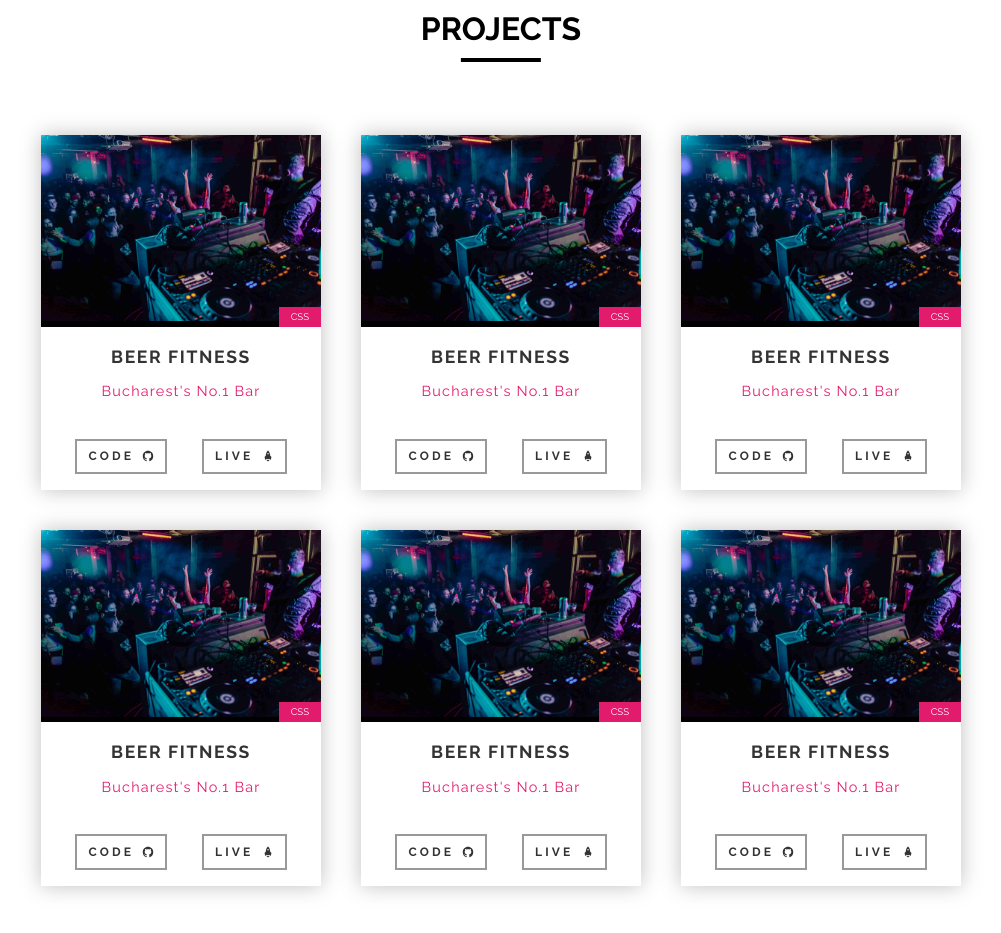
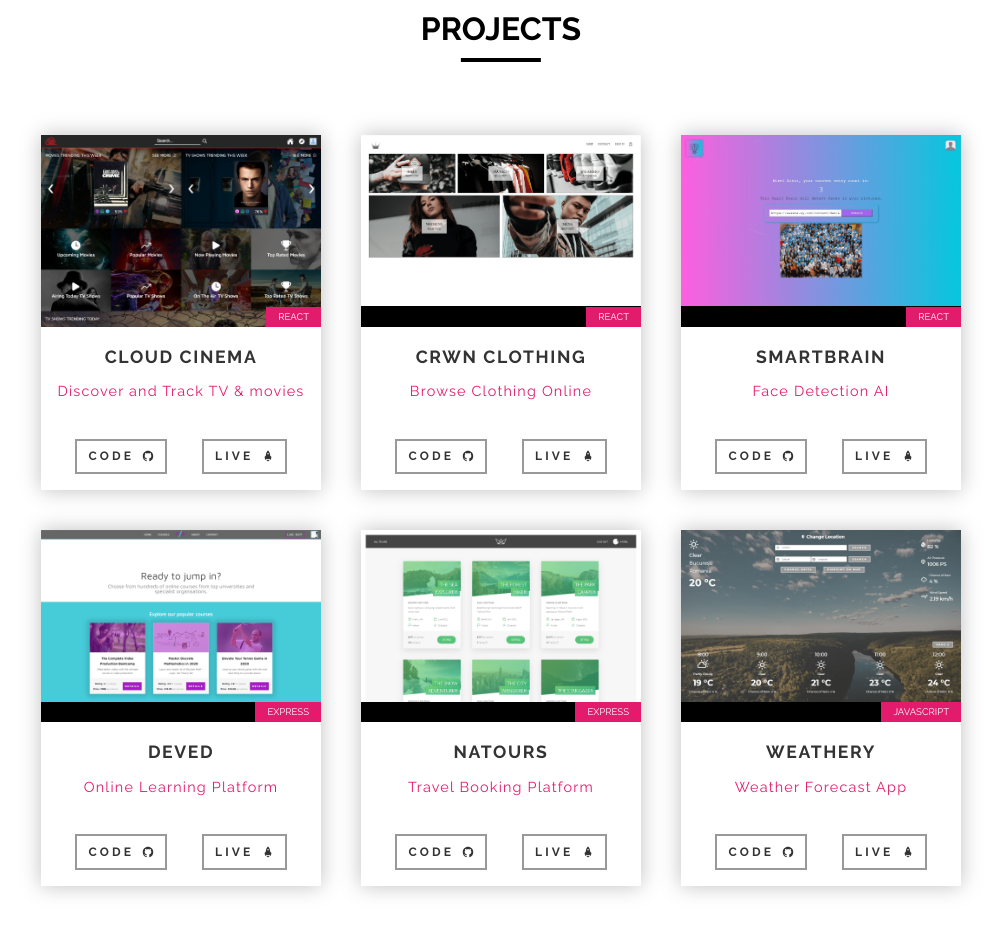
Before and after one commit to Ochanissi/Portofolio, a website: page index.html in a window 1280 px wide. Shown: the part 1751-2684 px from the top of the page, without its empty margins (139-1140 px from the left). Drawn offline with nearby package versions, Linux system fonts and the light colour scheme.

Commit message:
added the information and partial pictures of the project

```diff
--- a/index.html
+++ b/index.html
@@ -101,92 +101,92 @@
         <div class="projects__examples">
             <article class="card" data-aos="fade-up" data-aos-delay="0">
                 <div class="card__thumb">
-                    <a href="#" target="_blank"><img src="https://raw.githubusercontent.com/Ochanissi/Portofolio/master/img/project-1.jpg" class="card__img"></a>
+                    <a href="https://cloud-cinema.ochanissi.com/" target="_blank"><img src="./img/cloud-cinema.png" class="card__img"></a>
                 </div>
                 <div class="card__body">
-                    <div class="card__category">CSS</div>
-                    <div class="card__title"><a href="#" target="_blank"></a>Beer Fitness</a></div>
-                    <div class="card__subtitle">Bucharest's No.1 Bar</div>
-                    <p class="card__description">Beer Fitness is a bar and event space in the heart of the Old Town, Bucharest. Open 7 days a week.</p>
+                    <div class="card__category">React</div>
+                    <div class="card__title"><a href="https://cloud-cinema.ochanissi.com/" target="_blank">Cloud Cinema</a></div>
+                    <div class="card__subtitle">Discover and Track TV & movies</div>
+                    <p class="card__description">Cloud Cinema is a React application that keeps track of TV shows and movies you watch.</p>
                 </div>
                 <div class="card__footer">
-                    <a href="" target="_blank" class="btn btn__card">Code<ion-icon name="logo-github" class="btn__icon-gihub"></ion-icon></a>
-                    <a href="" target="_blank" class="btn btn__card">Live<ion-icon name="rocket" class="btn__icon-rocket"></ion-icon></a>
+                    <a href="https://github.com/Ochanissi/Cloud-Cinema" target="_blank" class="btn btn__card">Code<ion-icon name="logo-github" class="btn__icon-gihub"></ion-icon></a>
+                    <a href="https://cloud-cinema.ochanissi.com/" target="_blank" class="btn btn__card">Live<ion-icon name="rocket" class="btn__icon-rocket"></ion-icon></a>
                 </div>
             </article>
             <article class="card" data-aos="fade-up" data-aos-delay="150">
                 <div class="card__thumb">
-                    <a href="#" target="_blank"><img src="https://raw.githubusercontent.com/Ochanissi/Portofolio/master/img/project-1.jpg" class="card__img"></a>
+                    <a href="https://crwn-clothing.ochanissi.com/" target="_blank"><img src="./img/crwn-clothing.png" class="card__img"></a>
                 </div>
                 <div class="card__body">
-                    <div class="card__category">CSS</div>
-                    <div class="card__title"><a href="#" target="_blank"></a>Beer Fitness</a></div>
-                    <div class="card__subtitle">Bucharest's No.1 Bar</div>
-                    <p class="card__description">Beer Fitness is a bar and event space in the heart of the Old Town, Bucharest. Open 7 days a week.</p>
+                    <div class="card__category">React</div>
+                    <div class="card__title"><a href="https://crwn-clothing.ochanissi.com/" target="_blank">Crwn Clothing</a></div>
+                    <div class="card__subtitle">Browse Clothing Online</div>
+                    <p class="card__description">Crwn Clothing is a React application to browse clothing online. Discover the latest fashion & trends.</p>
                 </div>
                 <div class="card__footer">
-                    <a href="" target="_blank" class="btn btn__card">Code<ion-icon name="logo-github" class="btn__icon-gihub"></ion-icon></a>
-                    <a href="" target="_blank" class="btn btn__card">Live<ion-icon name="rocket" class="btn__icon-rocket"></ion-icon></a>
+                    <a href="https://github.com/Ochanissi/Crwn-Clothing-FE-BE" target="_blank" class="btn btn__card">Code<ion-icon name="logo-github" class="btn__icon-gihub"></ion-icon></a>
+                    <a href="https://crwn-clothing.ochanissi.com/" target="_blank" class="btn btn__card">Live<ion-icon name="rocket" class="btn__icon-rocket"></ion-icon></a>
                 </div>
             </article>
             <article class="card" data-aos="fade-up" data-aos-delay="300">
                 <div class="card__thumb">
-                    <a href="#" target="_blank"><img src="https://raw.githubusercontent.com/Ochanissi/Portofolio/master/img/project-1.jpg" class="card__img"></a>
+                    <a href="https://smartbrain.ochanissi.com/" target="_blank"><img src="./img/smart-brain.png" class="card__img"></a>
                 </div>
                 <div class="card__body">
-                    <div class="card__category">CSS</div>
-                    <div class="card__title"><a href="#" target="_blank"></a>Beer Fitness</a></div>
-                    <div class="card__subtitle">Bucharest's No.1 Bar</div>
-                    <p class="card__description">Beer Fitness is a bar and event space in the heart of the Old Town, Bucharest. Open 7 days a week.</p>
+                    <div class="card__category">React</div>
+                    <div class="card__title"><a href="https://smartbrain.ochanissi.com/" target="_blank">SmartBrain</a></div>
+                    <div class="card__subtitle">Face Detection AI</div>
+                    <p class="card__description">SmartBrain is React application that uses Face Detection to find faces in images.</p>
                 </div>
                 <div class="card__footer">
-                    <a href="" target="_blank" class="btn btn__card">Code<ion-icon name="logo-github" class="btn__icon-gihub"></ion-icon></a>
-                    <a href="" target="_blank" class="btn btn__card">Live<ion-icon name="rocket" class="btn__icon-rocket"></ion-icon></a>
+                    <a href="https://github.com/Ochanissi/SmartBrain" target="_blank" class="btn btn__card">Code<ion-icon name="logo-github" class="btn__icon-gihub"></ion-icon></a>
+                    <a href="https://smartbrain.ochanissi.com/" target="_blank" class="btn btn__card">Live<ion-icon name="rocket" class="btn__icon-rocket"></ion-icon></a>
                 </div>
             </article>
             <article class="card" data-aos="fade-up" data-aos-delay="450">
                 <div class="card__thumb">
-                    <a href="#" target="_blank"><img src="https://raw.githubusercontent.com/Ochanissi/Portofolio/master/img/project-1.jpg" class="card__img"></a>
+                    <a href="https://deved.ochanissi.com/" target="_blank"><img src="./img/deved.png" class="card__img"></a>
                 </div>
                 <div class="card__body">
-                    <div class="card__category">CSS</div>
-                    <div class="card__title"><a href="#" target="_blank"></a>Beer Fitness</a></div>
-                    <div class="card__subtitle">Bucharest's No.1 Bar</div>
-                    <p class="card__description">Beer Fitness is a bar and event space in the heart of the Old Town, Bucharest. Open 7 days a week.</p>
+                    <div class="card__category">Express</div>
+                    <div class="card__title"><a href="https://deved.ochanissi.com/" target="_blank">DevEd</a></div>
+                    <div class="card__subtitle">Online Learning Platform</div>
+                    <p class="card__description">DevEd is an online learning platform, helping individuals reach their goals and pursue their dreams.</p>
                 </div>
                 <div class="card__footer">
-                    <a href="" target="_blank" class="btn btn__card">Code<ion-icon name="logo-github" class="btn__icon-gihub"></ion-icon></a>
-                    <a href="" target="_blank" class="btn btn__card">Live<ion-icon name="rocket" class="btn__icon-rocket"></ion-icon></a>
+                    <a href="https://github.com/Ochanissi/DevEd" target="_blank" class="btn btn__card">Code<ion-icon name="logo-github" class="btn__icon-gihub"></ion-icon></a>
+                    <a href="https://deved.ochanissi.com/" target="_blank" class="btn btn__card">Live<ion-icon name="rocket" class="btn__icon-rocket"></ion-icon></a>
                 </div>
             </article>
             <article class="card" data-aos="fade-up" data-aos-delay="600">
                 <div class="card__thumb">
-                    <a href="#" target="_blank"><img src="https://raw.githubusercontent.com/Ochanissi/Portofolio/master/img/project-1.jpg" class="card__img"></a>
+                    <a href="https://natours.ochanissi.com/" target="_blank"><img src="./img/natours.png" class="card__img"></a>
                 </div>
                 <div class="card__body">
-                    <div class="card__category">CSS</div>
-                    <div class="card__title"><a href="#" target="_blank"></a>Beer Fitness</a></div>
-                    <div class="card__subtitle">Bucharest's No.1 Bar</div>
-                    <p class="card__description">Beer Fitness is a bar and event space in the heart of the Old Town, Bucharest. Open 7 days a week.</p>
+                    <div class="card__category">Express</div>
+                    <div class="card__title"><a href="https://natours.ochanissi.com/" target="_blank">Natours</a></div>
+                    <div class="card__subtitle">Travel Booking Platform</div>
+                    <p class="card__description">Natours is an online platform where you can browse and book your favorite destination to visit and explore.</p>
                 </div>
                 <div class="card__footer">
-                    <a href="" target="_blank" class="btn btn__card">Code<ion-icon name="logo-github" class="btn__icon-gihub"></ion-icon></a>
-                    <a href="" target="_blank" class="btn btn__card">Live<ion-icon name="rocket" class="btn__icon-rocket"></ion-icon></a>
+                    <a href="https://github.com/Ochanissi/Natours-API" target="_blank" class="btn btn__card">Code<ion-icon name="logo-github" class="btn__icon-gihub"></ion-icon></a>
+                    <a href="https://natours.ochanissi.com/" target="_blank" class="btn btn__card">Live<ion-icon name="rocket" class="btn__icon-rocket"></ion-icon></a>
                 </div>
             </article>
             <article class="card" data-aos="fade-up" data-aos-delay="750">
                 <div class="card__thumb">
-                    <a href="#" target="_blank"><img src="https://raw.githubusercontent.com/Ochanissi/Portofolio/master/img/project-1.jpg" class="card__img"></a>
+                    <a href="https://weathery.ochanissi.com/" target="_blank"><img src="./img/weathery.png" class="card__img"></a>
                 </div>
                 <div class="card__body">
-                    <div class="card__category">CSS</div>
-                    <div class="card__title"><a href="#" target="_blank"></a>Beer Fitness</a></div>
-                    <div class="card__subtitle">Bucharest's No.1 Bar</div>
-                    <p class="card__description">Beer Fitness is a bar and event space in the heart of the Old Town, Bucharest. Open 7 days a week.</p>
+                    <div class="card__category">JavaScript</div>
+                    <div class="card__title"><a href="https://weathery.ochanissi.com/" target="_blank">Weathery</a></div>
+                    <div class="card__subtitle">Weather Forecast App</div>
+                    <p class="card__description">Weathery is an online web application where you can check the weather of any place around the world.</p>
                 </div>
                 <div class="card__footer">
-                    <a href="" target="_blank" class="btn btn__card">Code<ion-icon name="logo-github" class="btn__icon-gihub"></ion-icon></a>
-                    <a href="" target="_blank" class="btn btn__card">Live<ion-icon name="rocket" class="btn__icon-rocket"></ion-icon></a>
+                    <a href="https://github.com/Ochanissi/Weathery" target="_blank" class="btn btn__card">Code<ion-icon name="logo-github" class="btn__icon-gihub"></ion-icon></a>
+                    <a href="https://weathery.ochanissi.com/" target="_blank" class="btn btn__card">Live<ion-icon name="rocket" class="btn__icon-rocket"></ion-icon></a>
                 </div>
             </article>
         </div>
```
Also changed, not shown: img/cloud-cinema.png (added), img/crwn-clothing.png (added), img/deved.png (added), img/natours.png (added), img/original-img/cloud-cinema.png (added), img/original-img/crwn-clothing.png (added), img/original-img/deved.png (added), img/original-img/natours.png (added), img/original-img/smart-brain.png (added), img/original-img/weathery.png (added), img/smart-brain.png (added), img/weathery.png (added).
